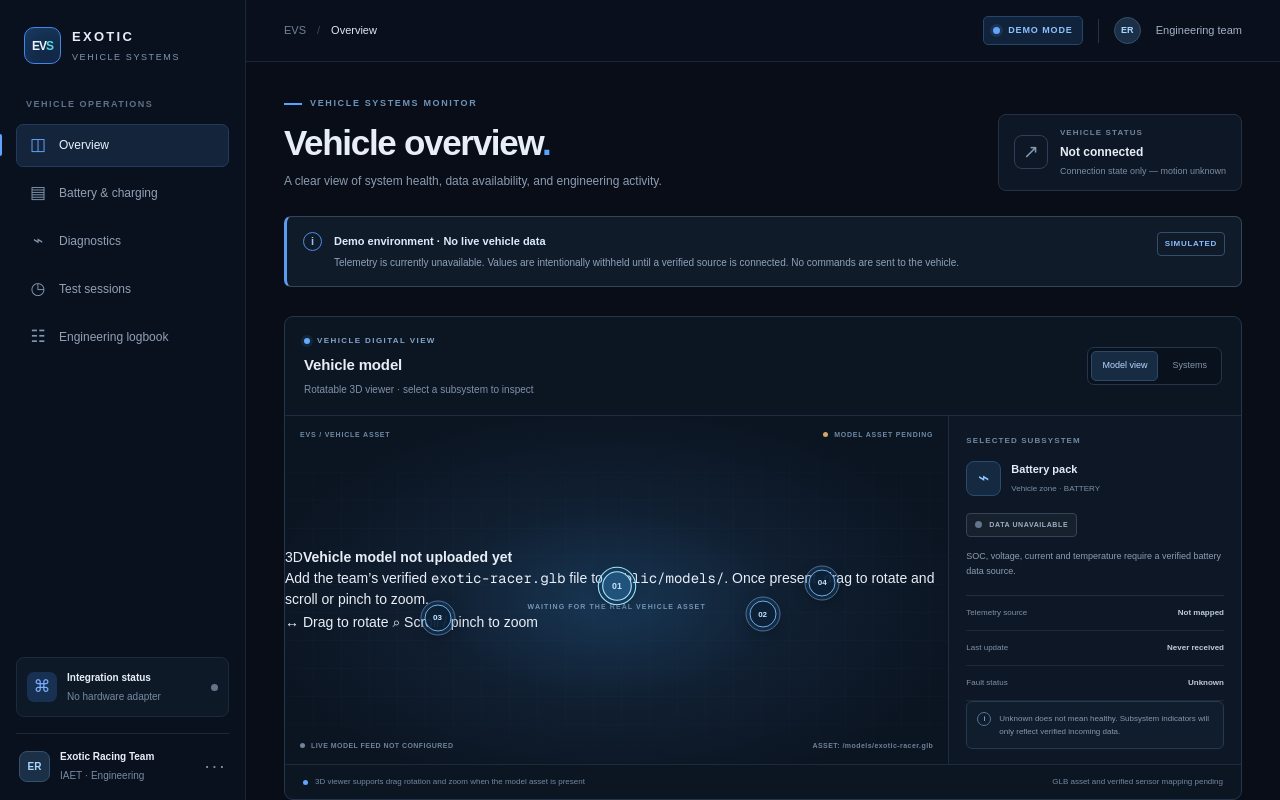
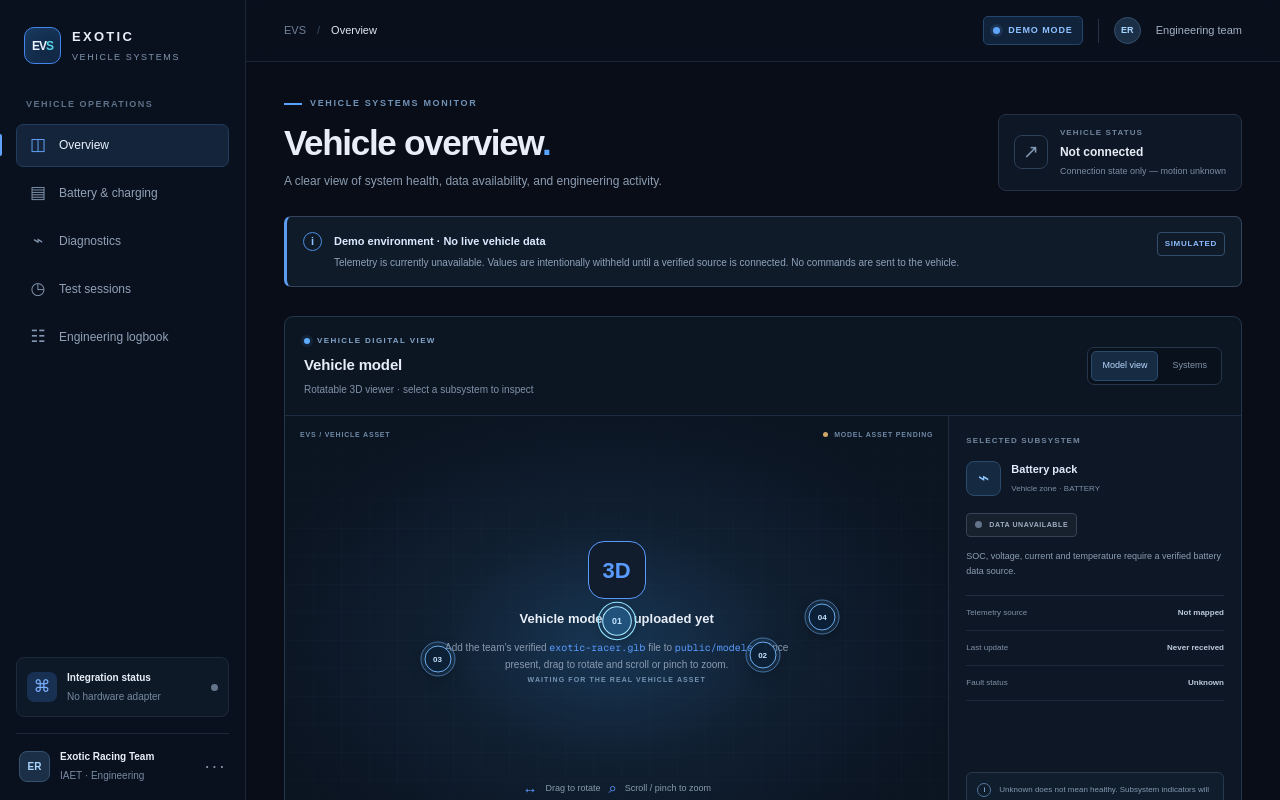
Before and after one commit to Abdo1629/exotic-vehicle-systems, a Next.js app: page / in a window 1280 px wide. Shown: the top 800 px of the page. Built offline with nearby package versions, Linux system fonts and the light colour scheme.

Commit message:
Add persistent theme styling and 3D viewer layout

```diff
--- a/app/globals.css
+++ b/app/globals.css
@@ -198,3 +198,67 @@ h2 { margin: 0; font-size: 14px; font-weight: 650; letter-spacing: -.15px; }
 @media (max-width: 900px) { .vehicle-stage-body { grid-template-columns: minmax(0,1fr); } .vehicle-inspector { border-top: 1px solid #1e2c40; border-left: 0; } .inspector-note { margin-top: 12px; } .vehicle-viewport { min-height: 300px; } }
 @media (max-width: 520px) { .vehicle-stage-heading { align-items: flex-start; flex-direction: column; padding: 15px; } .stage-controls { align-self: stretch; } .stage-tab { flex: 1; } .vehicle-viewport { min-height: 235px; } .viewport-topline, .viewport-bottomline { right: 9px; left: 9px; font-size: 6px; } .vehicle-hotspot { width: 24px; height: 24px; } .vehicle-stage-footer { align-items: flex-start; flex-direction: column; } }
 @media (prefers-reduced-motion: reduce) { .vehicle-hotspot { transition: none; } }
+
+
+/* Theme toggle and rotatable model viewer */
+.theme-toggle { display: inline-flex; align-items: center; justify-content: center; gap: 7px; min-height: 32px; padding: 6px 10px; border: 1px solid var(--border); border-radius: 6px; background: var(--surface-raised); color: var(--text); cursor: pointer; font: inherit; font-size: 10px; white-space: nowrap; }
+.theme-toggle:hover { border-color: var(--blue); }
+.theme-toggle > span:first-child { font-size: 16px; line-height: 1; }
+.vehicle-model-shell { position: absolute; inset: 34px 0 36px; display: flex; flex-direction: column; min-height: 0; }
+.vehicle-model-viewer { display: block; width: 100%; height: 100%; min-height: 240px; background: transparent; --poster-color: transparent; --progress-bar-color: var(--blue); --progress-bar-height: 2px; }
+.model-pending { display: flex; width: 100%; height: 100%; min-height: 240px; flex-direction: column; align-items: center; justify-content: center; gap: 10px; padding: 28px; color: var(--text); text-align: center; }
+.model-pending-mark { display: grid; place-items: center; width: 58px; height: 58px; border: 1px solid var(--blue); border-radius: 16px; color: var(--blue); background: var(--surface-raised); font-size: 22px; font-weight: 800; }
+.model-pending strong { font-size: 13px; }
+.model-pending p { max-width: 360px; margin: 0; color: var(--muted); font-size: 10px; line-height: 1.7; }
+.model-pending code { color: var(--blue); }
+.model-controls-hint { display: flex; justify-content: center; align-items: center; gap: 8px; color: var(--muted); font-size: 9px; pointer-events: none; }
+.model-controls-hint span { color: var(--blue); font-size: 15px; }
+.model-zone-strip { position: absolute; z-index: 2; right: 14px; bottom: 42px; left: 14px; display: flex; flex-wrap: wrap; justify-content: center; gap: 6px; pointer-events: none; }
+.model-zone-chip { display: inline-flex; align-items: center; gap: 6px; padding: 7px 9px; border: 1px solid var(--border); border-radius: 5px; background: color-mix(in srgb, var(--surface) 92%, transparent); color: var(--muted); cursor: pointer; font: inherit; font-size: 9px; pointer-events: auto; }
+.model-zone-chip > span { color: var(--blue); font-size: 8px; }
+.model-zone-chip.active { border-color: var(--blue); color: var(--text); background: var(--surface-raised); }
+.vehicle-viewport:has(.vehicle-model-shell) { min-height: 420px; }
+.vehicle-viewport:has(.vehicle-model-shell) .viewport-bottomline { z-index: 3; }
+
+/* Light theme overrides: all dashboard surfaces, text, borders, and controls. */
+html[data-theme="light"] { color-scheme: light; }
+html[data-theme="light"] body { background: #f3f6fb; color: #18263a; }
+html[data-theme="light"] .sidebar { background: #ffffff; border-color: #dce4ef; }
+html[data-theme="light"] .brand-mark { background: linear-gradient(145deg,#e8f2ff,#dceaff); color: #17406f; box-shadow: none; }
+html[data-theme="light"] .brand-copy strong, html[data-theme="light"] .nav-item.active, html[data-theme="light"] .vehicle-state strong { color: #18263a; }
+html[data-theme="light"] .brand-copy small, html[data-theme="light"] .side-label, html[data-theme="light"] .nav-item, html[data-theme="light"] .system-card small, html[data-theme="light"] .profile-copy small { color: #65758b; }
+html[data-theme="light"] .nav-item:hover, html[data-theme="light"] .nav-item.active { background: #edf4ff; border-color: #d5e5fb; color: #1d4779; }
+html[data-theme="light"] .system-card, html[data-theme="light"] .vehicle-state, html[data-theme="light"] .topbar, html[data-theme="light"] .notice, html[data-theme="light"] .metric-card, html[data-theme="light"] .panel-card, html[data-theme="light"] .logbook-strip, html[data-theme="light"] .vehicle-stage-card { background: #ffffff; border-color: #dce4ef; }
+html[data-theme="light"] .main-panel { background: #f3f6fb; }
+html[data-theme="light"] .topbar { background: #ffffffed; border-color: #dce4ef; }
+html[data-theme="light"] .breadcrumbs strong, html[data-theme="light"] h1, html[data-theme="light"] h2, html[data-theme="light"] .metric-value, html[data-theme="light"] .notice-copy strong, html[data-theme="light"] .health-row strong, html[data-theme="light"] .battery-empty > strong, html[data-theme="light"] .activity-empty strong, html[data-theme="light"] .logbook-strip strong, html[data-theme="light"] .vehicle-stage-heading h2, html[data-theme="light"] .inspector-title strong { color: #18263a; }
+html[data-theme="light"] .breadcrumbs, html[data-theme="light"] .subtitle, html[data-theme="light"] .section-heading p, html[data-theme="light"] .panel-heading p, html[data-theme="light"] .vehicle-stage-heading p, html[data-theme="light"] .health-row small, html[data-theme="light"] .metric-unit, html[data-theme="light"] .metric-foot, html[data-theme="light"] .battery-empty p, html[data-theme="light"] .activity-empty p, html[data-theme="light"] .logbook-strip p, html[data-theme="light"] .footer, html[data-theme="light"] .inspector-description, html[data-theme="light"] .inspector-row span { color: #66758b; }
+html[data-theme="light"] .notice { background: #edf5ff; border-color: #d1e3fa; border-left-color: #4386df; }
+html[data-theme="light"] .notice-copy p { color: #4e6581; }
+html[data-theme="light"] .notice-copy strong { color: #1e426d; }
+html[data-theme="light"] .notice-tag, html[data-theme="light"] .outline-label, html[data-theme="light"] .health-badge { background: #f3f6fa; border-color: #d8e1ec; color: #596b82; }
+html[data-theme="light"] .metric-card { background: linear-gradient(145deg,#fff,#f8faff); }
+html[data-theme="light"] .metric-foot, html[data-theme="light"] .panel-heading, html[data-theme="light"] .panel-footer, html[data-theme="light"] .health-row, html[data-theme="light"] .profile, html[data-theme="light"] .footer, html[data-theme="light"] .vehicle-stage-heading, html[data-theme="light"] .inspector-divider { border-color: #e3e9f1; }
+html[data-theme="light"] .mark, html[data-theme="light"] .panel-icon, html[data-theme="light"] .health-symbol, html[data-theme="light"] .empty-icon, html[data-theme="light"] .logbook-icon, html[data-theme="light"] .state-symbol { background: #edf4fc; border-color: #d9e6f5; color: #386a9f; }
+html[data-theme="light"] .mode-pill { background: #edf5ff; border-color: #d2e5fc; color: #285f9d; }
+html[data-theme="light"] .vehicle-viewport { background: radial-gradient(ellipse at 49% 45%,#e4edf8 0%,#f4f7fb 64%,#eef3f9 100%); }
+html[data-theme="light"] .viewport-grid { opacity: .35; }
+html[data-theme="light"] .viewport-topline, html[data-theme="light"] .viewport-bottomline, html[data-theme="light"] .inspector-label, html[data-theme="light"] .inspector-row strong, html[data-theme="light"] .vehicle-stage-footer { color: #61748b; }
+html[data-theme="light"] .vehicle-inspector { background: #fff; border-color: #e1e8f1; }
+html[data-theme="light"] .inspector-status { background: #f4f7fb; border-color: #e1e7ef; color: #63738a; }
+html[data-theme="light"] .inspector-note { background: #fff7e8; border-color: #f1dfbb; color: #785c2d; }
+html[data-theme="light"] .inspector-note p { color: #785c2d; }
+html[data-theme="light"] .stage-controls { background: #f0f4f9; border-color: #dce4ef; }
+html[data-theme="light"] .stage-tab { color: #5d6d82; }
+html[data-theme="light"] .stage-tab.selected { background: #fff; border-color: #d4e2f2; color: #24568e; }
+html[data-theme="light"] .vehicle-model-viewer { --poster-color: transparent; }
+html[data-theme="light"] .model-pending-mark { background: #fff; }
+html[data-theme="light"] .model-zone-chip { background: #fffffff0; border-color: #d7e0ec; color: #53647a; }
+html[data-theme="light"] .model-zone-chip.active { background: #e9f2ff; color: #1c4778; border-color: #7fb0ef; }
+html[data-theme="light"] .battery-body { background: #edf3f9; border-color: #b7c7d9; }
+html[data-theme="light"] .battery-body span { background: #d6e4f3; }
+html[data-theme="light"] .battery-terminal { background: #b7c7d9; }
+html[data-theme="light"] .logbook-strip { background: linear-gradient(100deg,#fff,#f4f8fd); }
+html[data-theme="light"] .coming-soon { background: #edf5ff; border-color: #d2e4fa; color: #2d6098; }
+html[data-theme="light"] .theme-toggle { background: #fff; color: #263a52; border-color: #d6e0ec; }
+@media (max-width: 520px) { .theme-toggle { padding: 6px 8px; font-size: 9px; } .vehicle-model-shell { inset: 32px 0 42px; } .vehicle-viewport:has(.vehicle-model-shell) { min-height: 380px; } .model-zone-strip { right: 8px; left: 8px; bottom: 43px; gap: 4px; } .model-zone-chip { padding: 6px; font-size: 8px; } }
```
